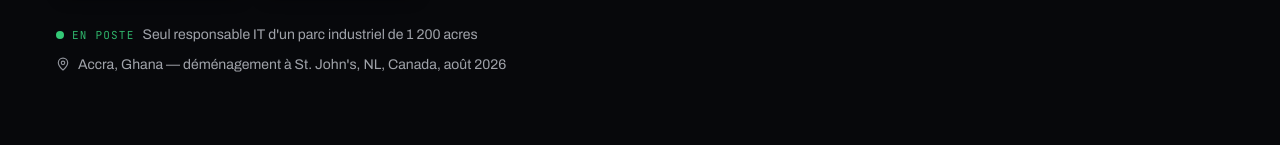
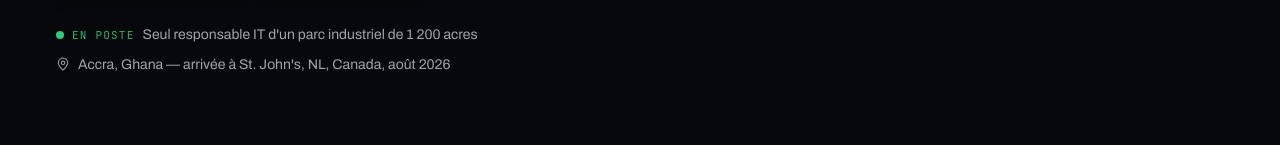
Before and after one commit to gotinkorang1/gershon.one, a Next.js app: page /fr in a window 1280 px wide. Shown: the part 611-756 px from the top of the page. Built offline with nearby package versions, Linux system fonts and the light colour scheme; no server answers.

Commit message:
brief: confirm study-permit work authorisation; guard compensation placeholder

```diff
--- a/app/brief/page.tsx
+++ b/app/brief/page.tsx
@@ -79,7 +79,15 @@ export default function BriefPage() {
 
         <Panel inset className="mt-3 p-5">
           <p className="label">Compensation expectation</p>
-          <p className="mt-2 text-base font-medium">{brief.compensation.value}</p>
+          <p
+            className={
+              brief.compensation.value.startsWith("TODO")
+                ? "mt-2 text-base font-medium text-signal"
+                : "mt-2 text-base font-medium"
+            }
+          >
+            {brief.compensation.value}
+          </p>
           <p className="mt-1 text-xs text-muted-foreground">{brief.compensation.note}</p>
         </Panel>
       </section>
--- a/lib/brief.ts
+++ b/lib/brief.ts
@@ -12,16 +12,14 @@ export const brief = {
     {
       label: "Available from",
       value: "August 2026",
-      note: "Arriving in St. John's for an MSc at Memorial University",
+      note: "Arriving in St. John's August 2026 for an MSc at Memorial University",
     },
     {
       label: "Work authorisation",
-      // TODO: replace with your actual status — e.g. "Study permit with
-      // on-campus/off-campus work eligibility" or "Post-Graduation Work Permit
-      // eligible on completion". This is the single most common screening
-      // question for an international candidate; leaving it vague costs you calls.
-      value: "TODO — confirm your permit status",
-      note: "Study permit / PGWP eligibility",
+      // Canadian study permit approved (S-1, valid to Dec 2028). Verify the exact
+      // hour limits against your permit's printed conditions before sharing.
+      value: "Canadian study permit (from Aug 2026)",
+      note: "Off-campus work up to 24 hrs/week in term, full-time in scheduled breaks · PGWP-eligible on completion",
     },
     {
       label: "Notice period",
@@ -44,7 +42,7 @@ export const brief = {
 
   // What you'd want a screener to read out to a hiring manager.
   pitch:
-    "Five years running network and server infrastructure end to end — MikroTik RouterOS, dual-WAN failover with Starlink, ERPNext and Odoo administration, and the IT support function around all of it. Currently sole administrator for a multi-site network in Ghana. Moving to St. John's in August 2026 for an MSc in Computer Science focused on network security and intrusion detection.",
+    "Five years running network and server infrastructure end to end — MikroTik RouterOS, dual-WAN failover with Starlink, ERPNext and Odoo administration, and the IT support function around all of it. Currently sole administrator for a multi-site network in Ghana. Arriving in St. John's in August 2026 for an MSc in Computer Science focused on network security and intrusion detection.",
 
   // Ranked for a screener matching against a job description.
   strengths: [
--- a/lib/i18n.ts
+++ b/lib/i18n.ts
@@ -208,7 +208,7 @@ const en: Dictionary = {
     availability: "Available in Canada from August 2026",
     downloadCv: "Download CV",
     getInTouch: "Get in touch",
-    movingTo: (city, when) => `Accra, Ghana — moving to ${city}, ${when}`,
+    movingTo: (city, when) => `Accra, Ghana — arriving in ${city}, ${when}`,
     topologyMode: "Aggregated multi-WAN",
     currentlyLabel: "Currently",
     currently: "Sole IT for a 1,200-acre industrial park",
@@ -284,7 +284,7 @@ const en: Dictionary = {
       "A design I built and maintain: eight satellite terminals bonded into one uplink, feeding fibre across a 1,200-acre site. Drop a terminal and watch capacity rebalance instead of cutting over.",
     aboutMe: "In short",
     metaDescription:
-      "IT support specialist who runs the helpdesk and the fibre backbone — 5 years across a 1,200-acre park in Ghana. Relocating to St. John's, Canada, Aug 2026.",
+      "IT support specialist who runs the helpdesk and the fibre backbone — 5 years across a 1,200-acre park in Ghana. Arriving in St. John's, Canada, Aug 2026.",
     relocationWhen: "August 2026",
     present: "Present",
     eyebrowExperience: "01 — Experience",
@@ -300,7 +300,7 @@ const en: Dictionary = {
     proofMsc: "MSc Computer Science",
     proofMscSub: "Memorial University · from 2026",
     basedIn: (location, timezone, city, when) =>
-      `Based in ${location} (${timezone}), relocating to ${city} in ${when}. Comfortable working across North American and European hours.`,
+      `Based in ${location} (${timezone}), arriving in ${city} ${when}. Comfortable working across North American and European hours.`,
     noResults: (query) => `No results for “${query}”`,
     failedOver: (seconds, live) =>
       `Rebalanced across ${live} uplinks · ${seconds}s`,
@@ -315,7 +315,7 @@ const en: Dictionary = {
     switchToEnglish: "Switch to English",
     switchToFrench: "Passer en français",
     terminalIntro: (location, city, when) =>
-      `${location} · relocating to ${city}, ${when}`,
+      `${location} · arriving ${city}, ${when}`,
     themeSet: (theme) => `Theme set to ${theme}.`,
     themeDark: "dark",
     themeLight: "light",
@@ -412,7 +412,7 @@ const fr: Dictionary = {
     availability: "Disponible au Canada à partir d'août 2026",
     downloadCv: "Télécharger le CV",
     getInTouch: "Me contacter",
-    movingTo: (city, when) => `Accra, Ghana — déménagement à ${city}, ${when}`,
+    movingTo: (city, when) => `Accra, Ghana — arrivée à ${city}, ${when}`,
     topologyMode: "Multi-WAN agrégé",
     currentlyLabel: "En poste",
     currently: "Seul responsable IT d'un parc industriel de 1 200 acres",
@@ -488,7 +488,7 @@ const fr: Dictionary = {
       "Une architecture que j'ai conçue et que je maintiens : huit terminaux satellite agrégés en une seule liaison, alimentant la fibre sur un site de 1 200 acres. Coupez un terminal et observez la capacité se rééquilibrer au lieu de basculer.",
     aboutMe: "En bref",
     metaDescription:
-      "Spécialiste du support informatique — du helpdesk à la dorsale fibre. 5 ans sur un parc de 1 200 acres au Ghana. Départ pour St. John's, Canada, août 2026.",
+      "Spécialiste du support informatique — du helpdesk à la dorsale fibre. 5 ans sur un parc de 1 200 acres au Ghana. Arrivée à St. John's, Canada, août 2026.",
     relocationWhen: "août 2026",
     present: "aujourd'hui",
     eyebrowExperience: "01 — Expérience",
@@ -504,7 +504,7 @@ const fr: Dictionary = {
     proofMsc: "Maîtrise en informatique",
     proofMscSub: "Université Memorial · dès 2026",
     basedIn: (location, timezone, city, when) =>
-      `Basé à ${location} (${timezone}), déménagement à ${city} en ${when}. À l'aise pour travailler sur les fuseaux nord-américains et européens.`,
+      `Basé à ${location} (${timezone}), arrivée à ${city} en ${when}. À l'aise pour travailler sur les fuseaux nord-américains et européens.`,
     noResults: (query) => `Aucun résultat pour « ${query} »`,
     failedOver: (seconds, live) =>
       `Rééquilibrage sur ${live} liaisons · ${seconds} s`,
@@ -519,7 +519,7 @@ const fr: Dictionary = {
     switchToEnglish: "Switch to English",
     switchToFrench: "Passer en français",
     terminalIntro: (location, city, when) =>
-      `${location} · déménagement à ${city}, ${when}`,
+      `${location} · arrivée à ${city}, ${when}`,
     themeSet: (theme) => `Thème réglé sur ${theme}.`,
     themeDark: "sombre",
     themeLight: "clair",
--- a/lib/site.ts
+++ b/lib/site.ts
@@ -40,7 +40,7 @@ export const site = {
   relocation: {
     to: "St. John's, NL, Canada",
     when: "August 2026",
-    note: "Relocating for an MSc at Memorial University",
+    note: "Arriving August 2026 for an MSc at Memorial University",
   },
   timezone: "GMT",
   email: "contact@gershon.one",
@@ -58,7 +58,7 @@ export const site = {
   // runs far past what Google shows, so the meta description is authored
   // separately — leading with the strongest hook before the truncation point.
   metaDescription:
-    "IT support specialist who runs the helpdesk and the fibre backbone — 5 years across a 1,200-acre park in Ghana. Relocating to St. John's, Canada, Aug 2026.",
+    "IT support specialist who runs the helpdesk and the fibre backbone — 5 years across a 1,200-acre park in Ghana. Arriving in St. John's, Canada, Aug 2026.",
   availability: "Available in Canada from August 2026",
   /**
    * When the page content last meaningfully changed — bump by hand when you
```
